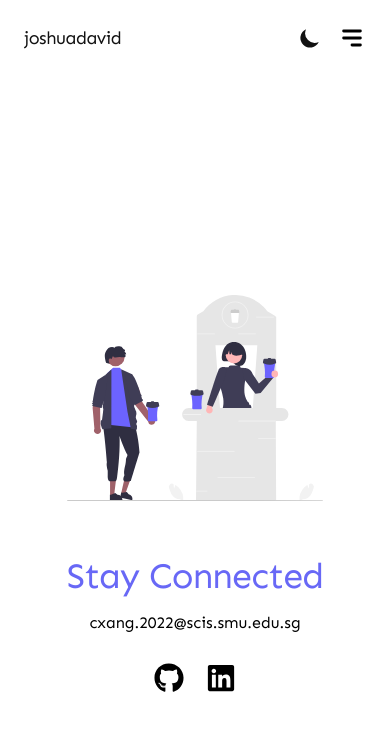
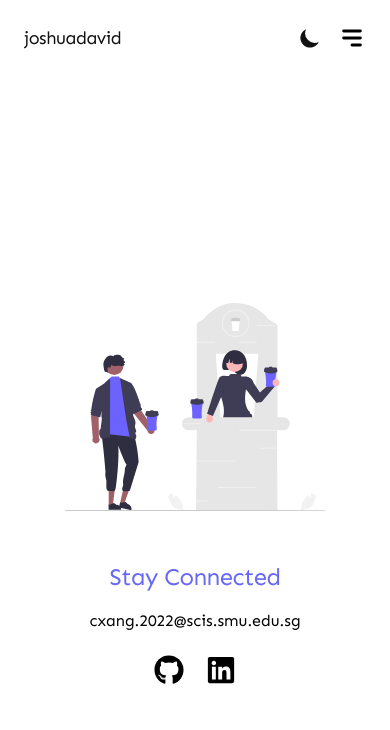
Before and after one commit to joshuadavidang/joshua-david-legacy, a Next.js app: page /contacts in a window 390 px wide. Shown: the top 730 px of the page. Built offline with nearby package versions, Linux system fonts and the light colour scheme.

Commit message:
bugs fixed

```diff
--- a/pages/contacts.js
+++ b/pages/contacts.js
@@ -5,12 +5,13 @@ import { FaGithub } from "react-icons/fa";
 import { FaLinkedin } from "react-icons/fa";
 import Link from "next/link";
 import MobileNavBar from "../components/MobileNavBar";
+import Landing from "../components/Landing";
 
 export default function Contacts() {
   return (
     <>
       <div className="relative bg-white dark:bg-black">
-        <nav className="md:block hidden">
+        <nav className="fixed hidden md:block">
           <NavBar />
         </nav>
 
@@ -18,10 +19,13 @@ export default function Contacts() {
           <MobileNavBar />
         </nav>
 
-        <main className="flex flex-col md:flex-row h-screen justify-center md:gap-32 items-center md:items-start md:pt-44 text-center">
-          <div>
+        <main className="flex md:flex-row flex-col md:gap-32 items-center justify-center h-screen text-center">
+          <div className="md:w-3/12 w-8/12">
             <Image src={Coffee} alt="coffee" layout="responsive" />
-            <p className="text-blue1 text-4xl font-sen tracking-tight pt-12">
+          </div>
+
+          <div className="flex flex-col gap-1.5">
+            <p className="text-blue1 text-2xl md:text-4xl font-sen tracking-tight pt-12">
               Stay Connected
             </p>
 
@@ -31,7 +35,7 @@ export default function Contacts() {
               </a>
             </p>
 
-            <div className="flex flex-row justify-center gap-1.5 pt-3">
+            <div className="flex flex-row justify-center gap-1.5">
               <span className="hover:bg-lightGray dark:hover:bg-gray p-2 rounded cursor-pointer">
                 <Link href="https://github.com/joshuadavidang">
                   <a target="_blank">
```
